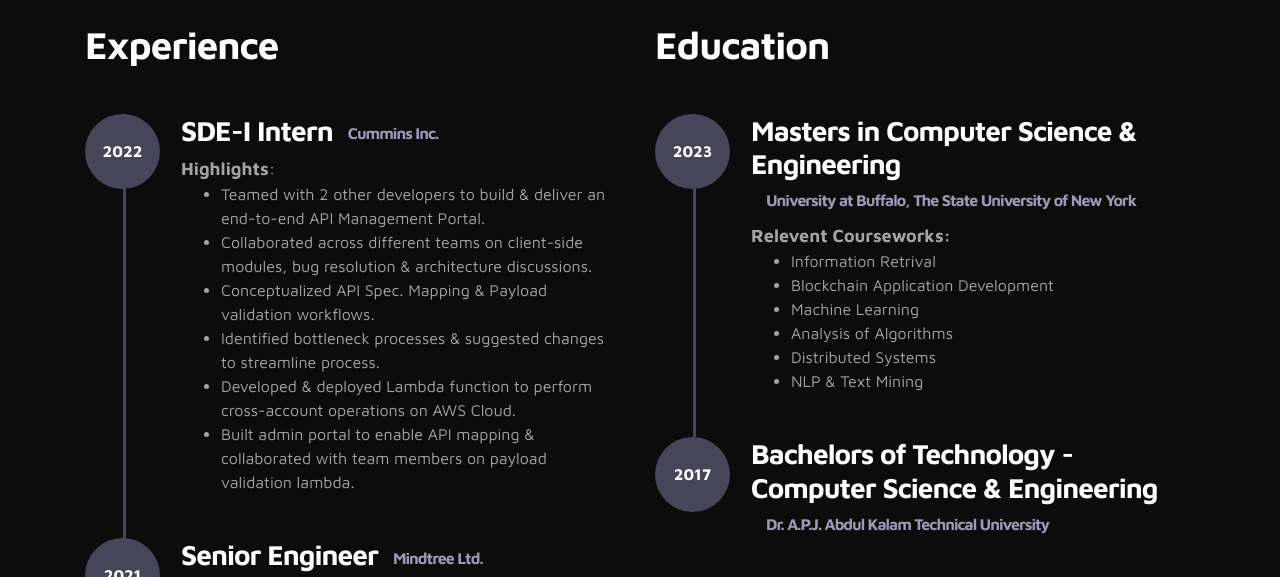
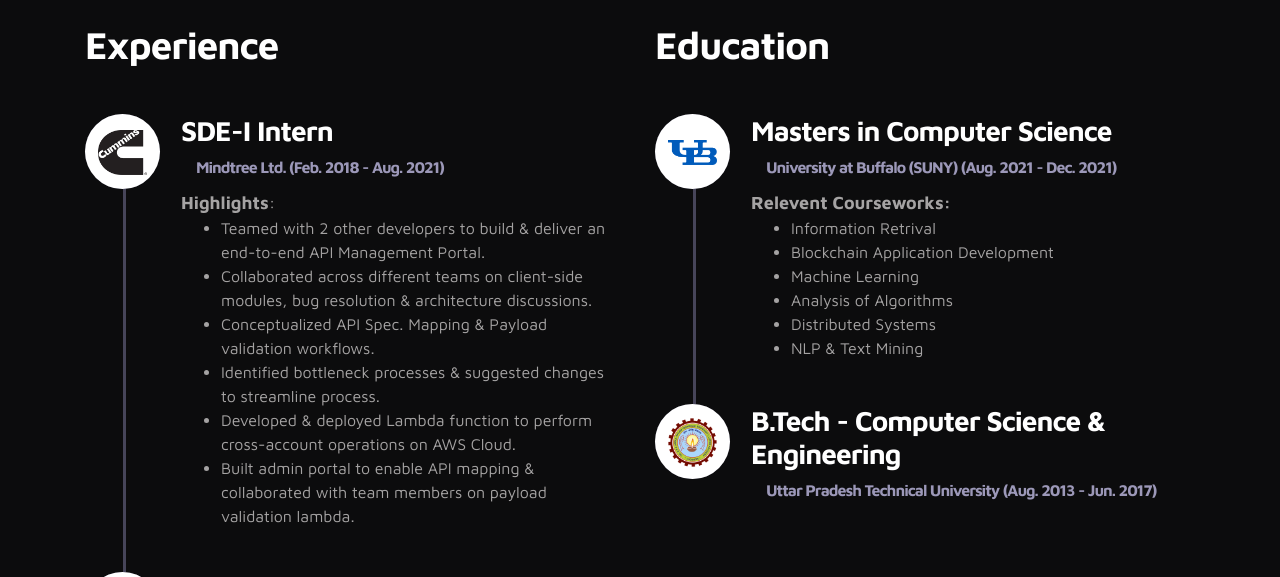
Before and after one commit to vchaurasia95/vchaurasia95.github.io, a plain HTML site: page index.html in a window 1280 px wide. Shown: the part 910-1487 px from the top of the page. Drawn offline with Linux system fonts and the light colour scheme.

Commit message:
adding ui changes

```diff
--- a/css/tooplate-style.css
+++ b/css/tooplate-style.css
@@ -782,3 +782,10 @@ b, strong {
   animation-name: bounce;
   -moz-animation-name: bounce;
 }
+.comp-container{
+  background-color: white;
+  border-radius: 50%;
+}
+.comp-img{
+  width: 65%;
+}
--- a/index.html
+++ b/index.html
@@ -71,7 +71,7 @@
                             <div class="animated-info">
                                 <span class="animated-item">Problem Solver</span>
                                 <span class="animated-item">Grad. Student</span>
-                                <span class="animated-item">Developer</span>
+                                <span class="animated-item">Polyglot Developer</span>
                                 <span class="animated-item">Learner</span>
                             </div>
                         </h1>
@@ -116,10 +116,12 @@
 
                         <div class="timeline-wrapper">
                             <div class="timeline-yr">
-                                <span>2022</span>
+                                <span class="comp-container"><img class="comp-img" src="./images/project/cummins.webp"
+                                        alt="" srcset=""></span>
                             </div>
                             <div class="timeline-info">
-                                <h3><span>SDE-I Intern</span><small>Cummins Inc.</small></h3>
+                                <h3><span>SDE-I Intern &nbsp &nbsp</span><small>Mindtree Ltd. (Feb. 2018 - Aug.
+                                        2021)</small></h3>
                                 <p><b>Highlights</b>:
                                 <ul>
                                     <li>Teamed with 2 other developers to build & deliver an end-to-end API Management
@@ -130,7 +132,8 @@
                                     <li>Identified bottleneck processes & suggested changes to streamline process.</li>
                                     <li>Developed & deployed Lambda function to perform cross-account operations on AWS
                                         Cloud.</li>
-                                    <li>Built admin portal to enable API mapping & collaborated with team members on payload validation lambda.</li>
+                                    <li>Built admin portal to enable API mapping & collaborated with team members on
+                                        payload validation lambda.</li>
                                 </ul>
                                 </p>
                             </div>
@@ -139,10 +142,12 @@
 
                         <div class="timeline-wrapper">
                             <div class="timeline-yr">
-                                <span>2021</span>
+                                <span class="comp-container"><img class="comp-img"
+                                        src="./images/project/mindtree-logo.jpg" alt="" srcset=""></span>
                             </div>
                             <div class="timeline-info">
-                                <h3><span>Senior Engineer</span><small>Mindtree Ltd.</small></h3>
+                                <h3><span>Senior Engineer</span><small>Mindtree Ltd. (Feb. 2018 - Aug. 2021)</small>
+                                </h3>
                                 <p><b>Highlights</b>:
                                 <ul>
                                     <li>Managed modules related to integration of Amazon Connect SDK/AWS Lambda API with
@@ -161,12 +166,12 @@
                             </div>
                         </div>
 
-                        <div class="timeline-wrapper">
+                        <!-- <div class="timeline-wrapper">
                             <div class="timeline-yr">
                                 <span>2017</span>
                             </div>
                             <div class="timeline-info">
-                                <h3><span>Member Technical Staff - Trainee</span><small>Eninov Systems Pvt. Ltd.</small>
+                                <h3><span>Member Technical Staff - Trainee</span><small>Eninov Systems Pvt. Ltd. (Jun. 2018 - Oct. 2021)</small>
                                 </h3>
                                 <p> <b>Highlights</b>:
                                 <ul>
@@ -176,7 +181,7 @@
                                 </ul>
                                 </p>
                             </div>
-                        </div>
+                        </div> -->
                     </div>
                 </div>
 
@@ -186,11 +191,12 @@
                     <div class="timeline">
                         <div class="timeline-wrapper">
                             <div class="timeline-yr">
-                                <span>2023</span>
+                                <span class="comp-container"><img class="comp-img" src="./images/project/ub.png" alt=""
+                                        srcset=""></span>
                             </div>
                             <div class="timeline-info">
-                                <h3><span>Masters in Computer Science & Engineering</span><small>University at Buffalo,
-                                        The State University of New York</small></h3>
+                                <h3><span>Masters in Computer Science</span><small>University at Buffalo (SUNY) (Aug.
+                                        2021 - Dec. 2021)</small></h3>
                                 <p> <b>Relevent Courseworks:</b>
                                 <ul>
                                     <li>Information Retrival</li>
@@ -207,12 +213,12 @@
 
                         <div class="timeline-wrapper">
                             <div class="timeline-yr">
-                                <span>2017</span>
+                                <span class="comp-container"><img class="comp-img" src="./images/project/aktu.png"
+                                        alt="" srcset=""></span>
                             </div>
                             <div class="timeline-info">
-                                <h3><span>Bachelors of Technology - Computer Science & Engineering</span><small>Dr.
-                                        A.P.J. Abdul Kalam Technical
-                                        University</small></h3>
+                                <h3><span>B.Tech - Computer Science & Engineering</span><small>Uttar Pradesh Technical
+                                        University (Aug. 2013 - Jun. 2017)</small></h3>
                             </div>
                         </div>
                     </div>
```
Also changed, not shown: images/project/aktu.png (added), images/project/cummins.webp (added), images/project/mindtree-logo.jpg (added), images/project/profile.jpg, images/project/ub.png (added), 1 other file.
